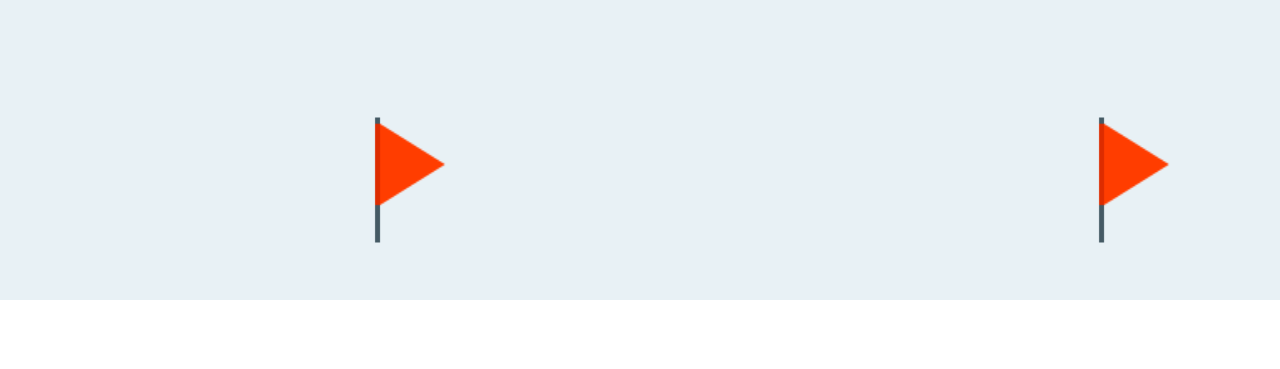
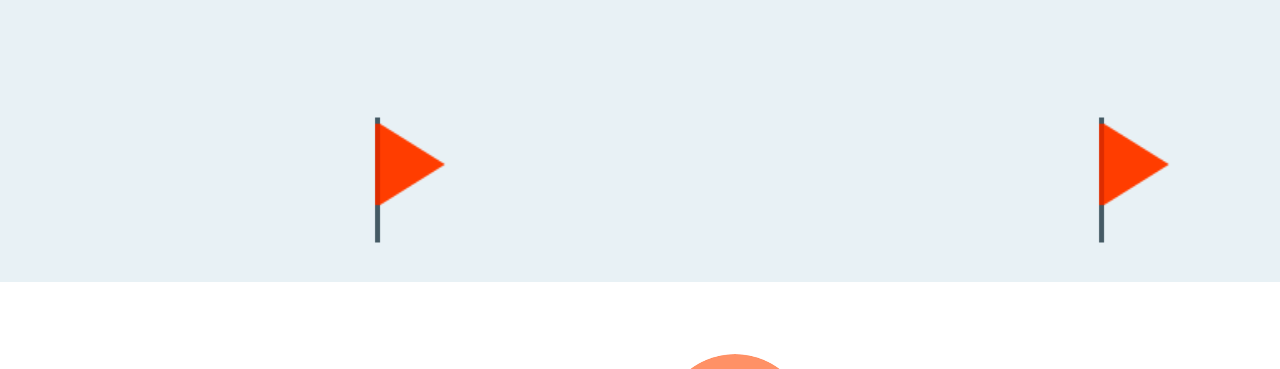
Before and after one commit to manseebhandari23/HTML-CSS-Project, a plain HTML site: page HTML/work.html in a window 1280 px wide. Shown: the part 356-725 px from the top of the page. Drawn offline with Linux system fonts and the light colour scheme.

Commit message:
Update common.css

```diff
--- a/css/common.css
+++ b/css/common.css
@@ -2,7 +2,7 @@
 {
     background-color:#e8f1f5;
     width: 100%;
-    height:82%;
+    height:79.8%;
 }
 .atag
 {
```
